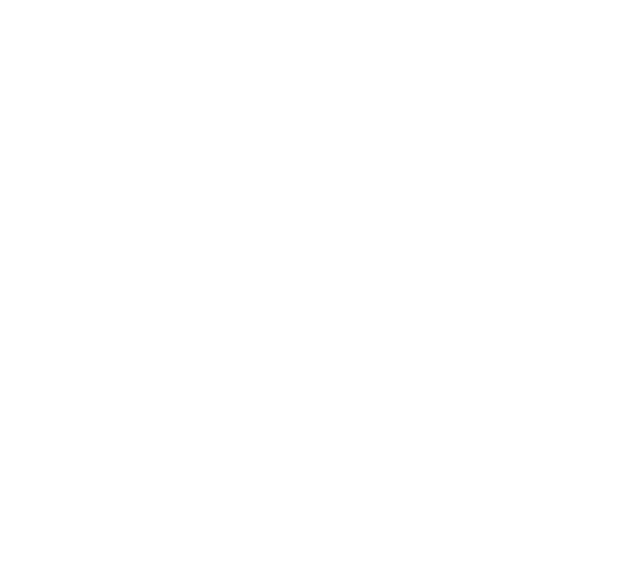
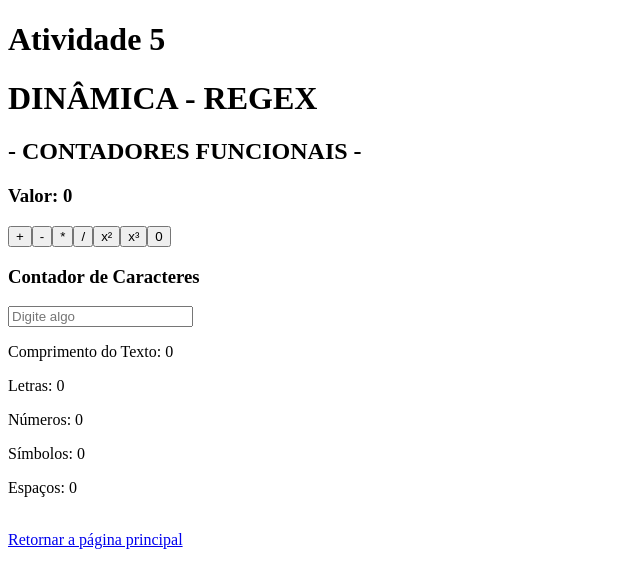
Before and after one commit to MariaJuliaMouraR/React, a React (Create React App) app: page /Atividade5 in a window 1280 px wide. Before the commit this address had no page. Shown: the top 588 px of the page, without its empty margins (0-640 px from the left). Built offline with nearby package versions, Linux system fonts and the light colour scheme.

Commit message:
Add files via upload

```diff
--- /dev/null
+++ b/src/Atividade5.js
@@ -0,0 +1,16 @@
+import React from 'react';
+import { Link } from 'react-router-dom';
+import Atividade from './Components/semana6/Atividade';
+
+
+export default function Atividade5() {
+    return(
+        <>
+            <h1>Atividade 5</h1>
+            <Atividade />
+            <br />
+            <Link to="/">Retornar a página principal</Link>
+        </>
+
+    );
+}
--- /dev/null
+++ b/src/Components/semana6/Atividade.js
@@ -0,0 +1,90 @@
+import React, { useState } from 'react'
+
+export default function Atividade() {
+  const [valor, setValor] = useState(0);
+  const [texto, setTexto] = useState('');
+  const [estatisticasCaracteres, setEstatisticasCaracteres] = useState({
+    comprimento: 0,
+    letras: 0,
+    numeros: 0,
+    simbolos: 0,
+    espacos: 0
+  });
+
+  const atualizarValor = (operacao) => {
+    let novoValor;
+    switch (operacao) {
+      case '+':
+        novoValor = valor + 1;
+        break;
+      case '-':
+        novoValor = valor - 1;
+        break;
+      case '*':
+        novoValor = valor * 2;
+        break;
+      case '/':
+        novoValor = valor / 2;
+        break;
+      case 'x^2':
+        novoValor = valor * valor;
+        break;
+      case 'x^3':
+        novoValor = valor * valor * valor;
+        break;
+      case '0':
+        novoValor = 0;
+        break;
+      default:
+        novoValor = valor;
+    }
+    setValor(novoValor);
+  };
+
+  const handleTextChange = (e) => {
+    const textoDigitado = e.target.value;
+    setTexto(textoDigitado);
+    const letras = (textoDigitado.match(/[a-zA-Z]/g) || []).length;
+    const numeros = (textoDigitado.match(/[0-9]/g) || []).length;
+    const simbolos = (textoDigitado.match(/[^a-zA-Z0-9\s]/g) || []).length;
+    const espacos = (textoDigitado.match(/\s/g) || []).length;
+    setEstatisticasCaracteres({
+      comprimento: textoDigitado.length,
+      letras,
+      numeros,
+      simbolos,
+      espacos
+    });
+  };
+
+  return (
+    <div className="App">
+      <h1>DINÂMICA - REGEX</h1>
+      <h2> - CONTADORES FUNCIONAIS - </h2>
+      <h3>Valor: {valor}</h3>
+      <div className="buttons">
+        <button onClick={() => atualizarValor('+')}>+</button>
+        <button onClick={() => atualizarValor('-')}>-</button>
+        <button onClick={() => atualizarValor('*')}>*</button>
+        <button onClick={() => atualizarValor('/')}>/</button>
+        <button onClick={() => atualizarValor('x^2')}>x²</button>
+        <button onClick={() => atualizarValor('x^3')}>x³</button>
+        <button onClick={() => atualizarValor('0')}>0</button>
+      </div>
+      <h3>Contador de Caracteres</h3>
+      <input
+        type="text"
+        value={texto}
+        onChange={handleTextChange}
+        placeholder="Digite algo"
+      />
+      <div className="estatisticasCaracteres">
+        <p>Comprimento do Texto: {estatisticasCaracteres.comprimento}</p>
+        <p>Letras: {estatisticasCaracteres.letras}</p>
+        <p>Números: {estatisticasCaracteres.numeros}</p>
+        <p>Símbolos: {estatisticasCaracteres.simbolos}</p>
+        <p>Espaços: {estatisticasCaracteres.espacos}</p>
+      </div>
+    </div>
+  );
+}
--- a/src/Home.js
+++ b/src/Home.js
@@ -19,6 +19,9 @@
                     <li>
                         <Link to="/Atividade4">Atividade4</Link>
                     </li>
+                    <li>
+                        <Link to="/Atividade5">Atividade5</Link>
+                    </li>
                 </ul>
             </nav>
         </div>
--- a/src/MinhasRotas.js
+++ b/src/MinhasRotas.js
@@ -4,7 +4,7 @@
 import Atividade2 from './Atividade2';
 import Atividade3 from './Atividade3';
 import Atividade4 from './Atividade4';
-
+import Atividade5 from './Atividade5';
 export default function MinhasRotas() {
     return (
         <BrowserRouter>
@@ -14,6 +14,7 @@
                 <Route path='/Atividade2' element={<Atividade2 />} />
                 <Route path='/Atividade3' element={<Atividade3 />} />
                 <Route path='/Atividade4' element={<Atividade4 />} />
+                <Route path='/Atividade5' element={<Atividade5 />} />
 
             </Routes>
         </BrowserRouter>
```
